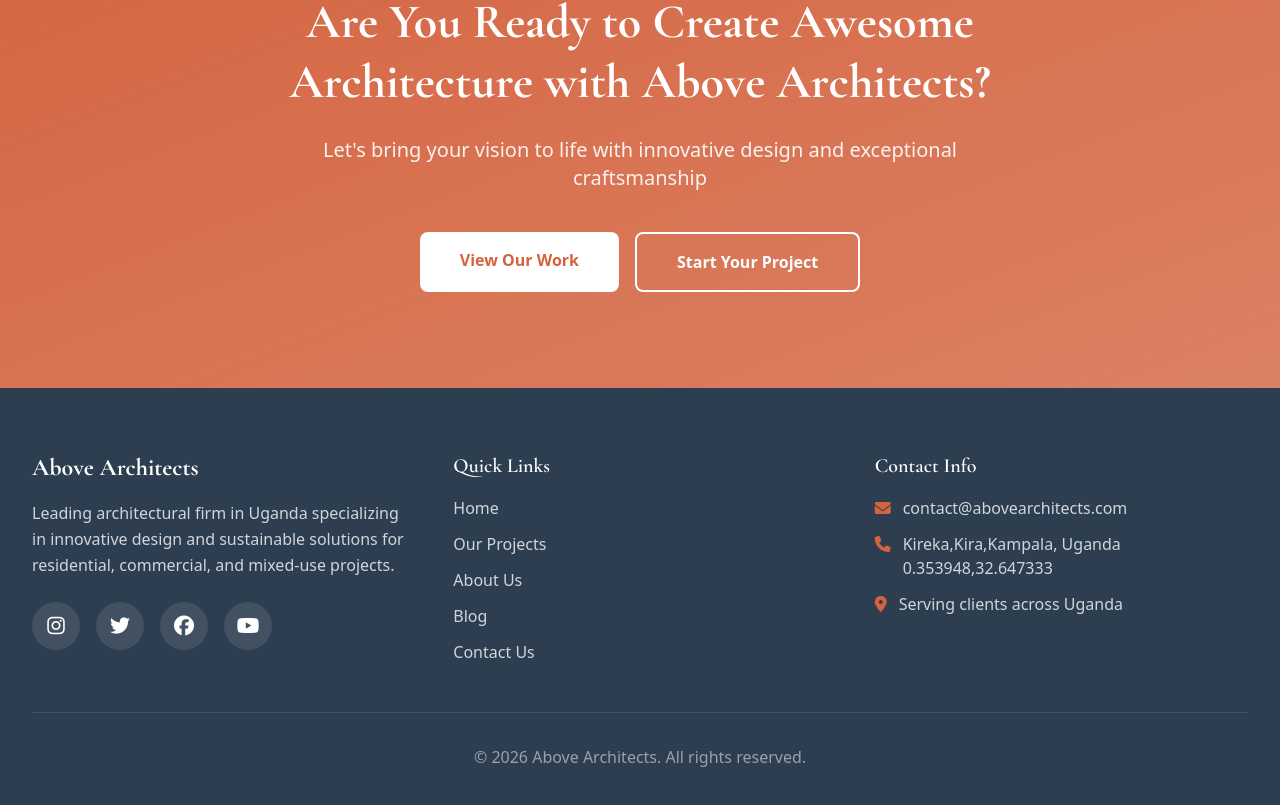
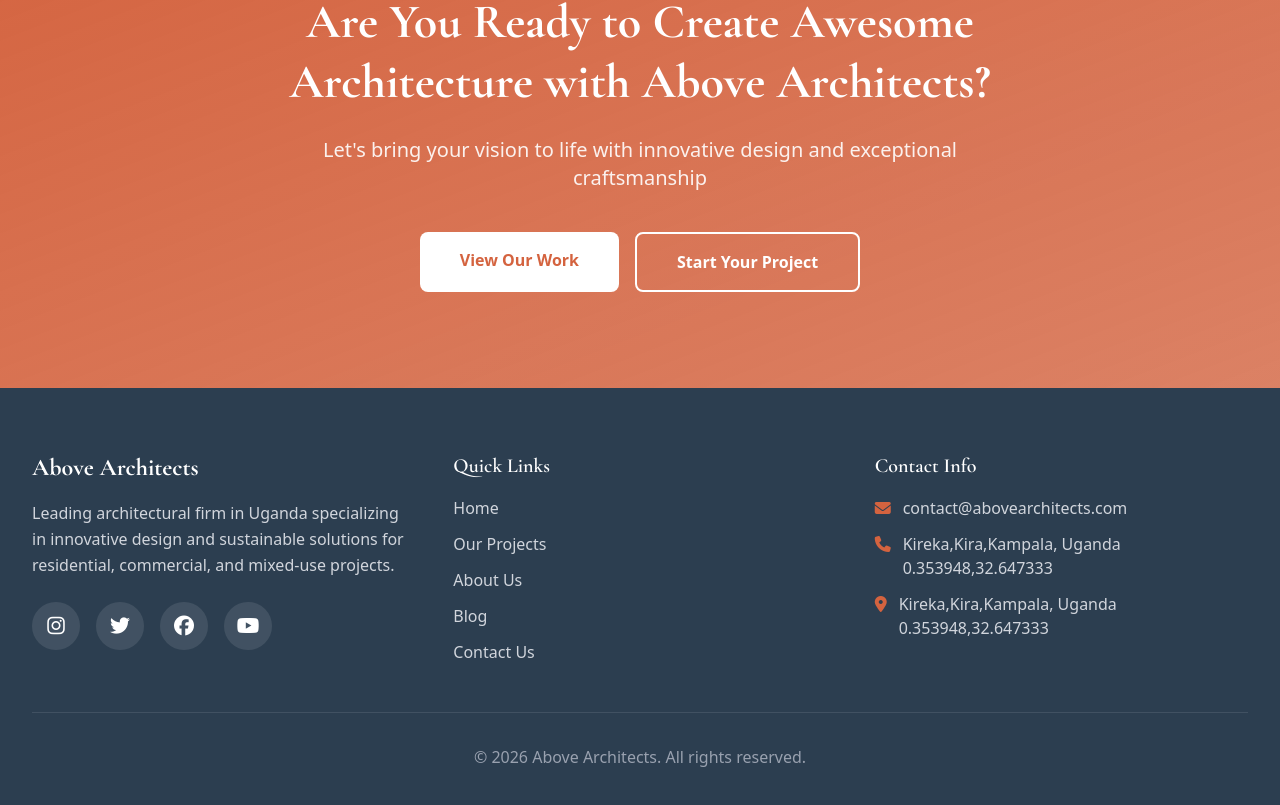
Before and after one commit to DerrickJaguar/architect_website, a Next.js app: page / in a window 1280 px wide. Shown: the part 4368-5173 px from the top of the page. Built offline with nearby package versions, Linux system fonts and the light colour scheme.

Commit message:
Update Footer.tsx

```diff
--- a/src/components/Footer.tsx
+++ b/src/components/Footer.tsx
@@ -112,7 +112,8 @@ export default function Footer() {
               </li>
               <li className="flex items-start">
                 <i className="fas fa-map-marker-alt mt-1 mr-3 text-accent" aria-hidden="true"></i>
-                <span>Serving clients across Uganda</span>
+                <span>Kireka,Kira,Kampala, Uganda
+                0.353948,32.647333</span>
               </li>
             </ul>
           </div>
```
